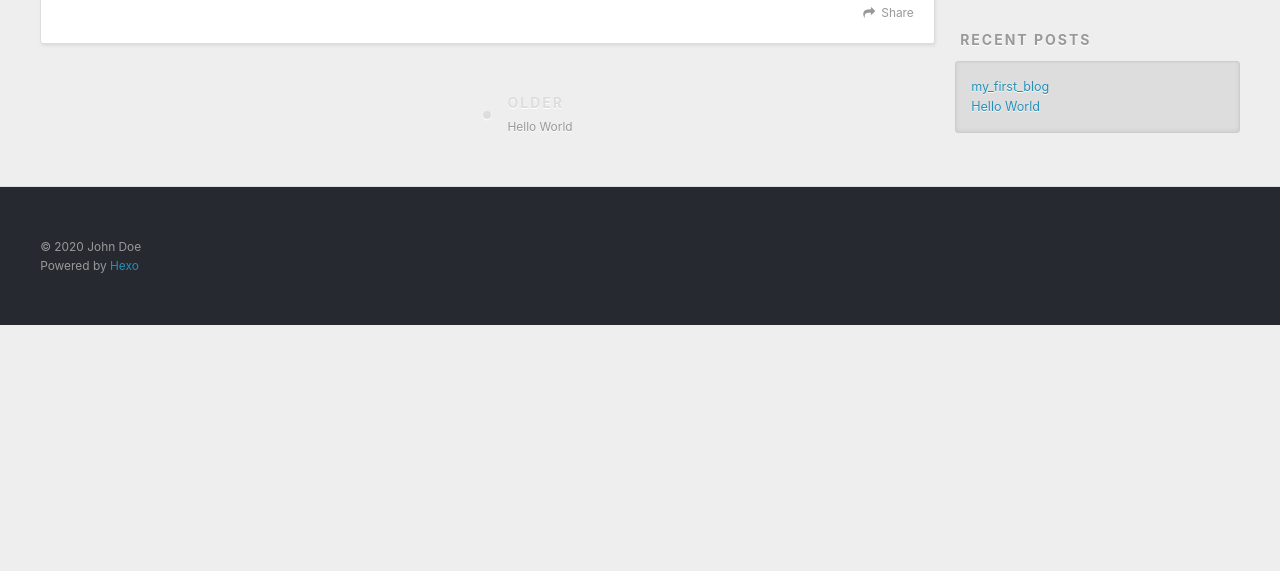
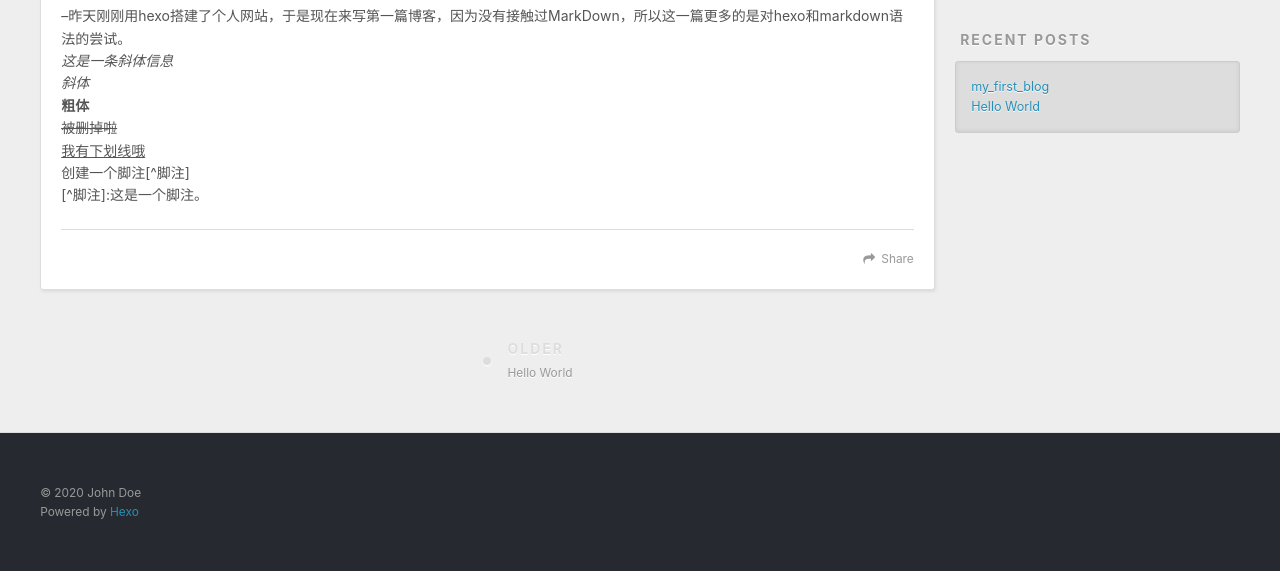
Before and after one commit to cocoon98/cocoon98.github.io, a plain HTML site: page 2020/08/09/my-first-blog/index.html in a window 1280 px wide. Shown: the part 448-1019 px from the top of the page. Before the commit the page ends 800 px from the top, so only its background shows below. Drawn offline with nearby package versions, Linux system fonts and the light colour scheme.

Commit message:
Site updated: 2020-08-10 01:53:34

```diff
--- a/2020/08/09/my-first-blog/index.html
+++ b/2020/08/09/my-first-blog/index.html
@@ -7,13 +7,15 @@
 
   <title>my_first_blog | Hexo</title>
   <meta name="viewport" content="width=device-width, initial-scale=1, maximum-scale=1">
-  <meta property="og:type" content="article">
+  <meta name="description" content="–昨天刚刚用hexo搭建了个人网站，于是现在来写第一篇博客，因为没有接触过MarkDown，所以这一篇更多的是对hexo和markdown语法的尝试。这是一条斜体信息斜体粗体被删掉啦我有下划线哦创建一个脚注[^脚注][^脚注]:这是一个脚注。">
+<meta property="og:type" content="article">
 <meta property="og:title" content="my_first_blog">
 <meta property="og:url" content="http://yoursite.com/2020/08/09/my-first-blog/index.html">
 <meta property="og:site_name" content="Hexo">
+<meta property="og:description" content="–昨天刚刚用hexo搭建了个人网站，于是现在来写第一篇博客，因为没有接触过MarkDown，所以这一篇更多的是对hexo和markdown语法的尝试。这是一条斜体信息斜体粗体被删掉啦我有下划线哦创建一个脚注[^脚注][^脚注]:这是一个脚注。">
 <meta property="og:locale" content="en_US">
 <meta property="article:published_time" content="2020-08-09T15:57:03.000Z">
-<meta property="article:modified_time" content="2020-08-09T15:57:03.675Z">
+<meta property="article:modified_time" content="2020-08-09T17:52:39.249Z">
 <meta property="article:author" content="John Doe">
 <meta name="twitter:card" content="summary">
 
@@ -86,6 +88,7 @@
 
     <div class="article-entry" itemprop="articleBody">
 
+        <p>–昨天刚刚用hexo搭建了个人网站，于是现在来写第一篇博客，因为没有接触过MarkDown，所以这一篇更多的是对hexo和markdown语法的尝试。<br><em>这是一条斜体信息</em><br><em>斜体</em><br><strong>粗体</strong><br><del>被删掉啦</del><br><u>我有下划线哦</u><br>创建一个脚注[^脚注]<br>[^脚注]:这是一个脚注。</p>
 
 
     </div>
```
Also changed, not shown: index.html (+1 -0 lines).
